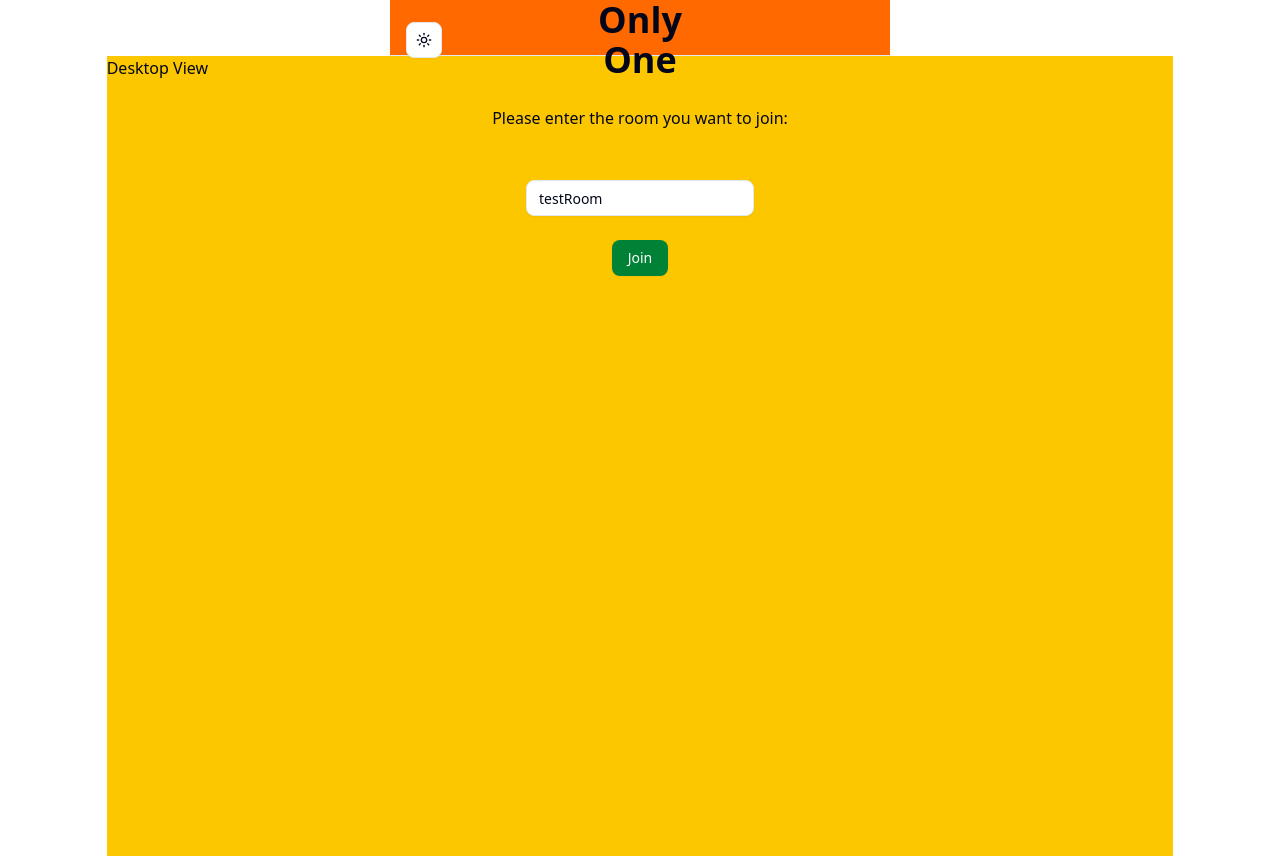
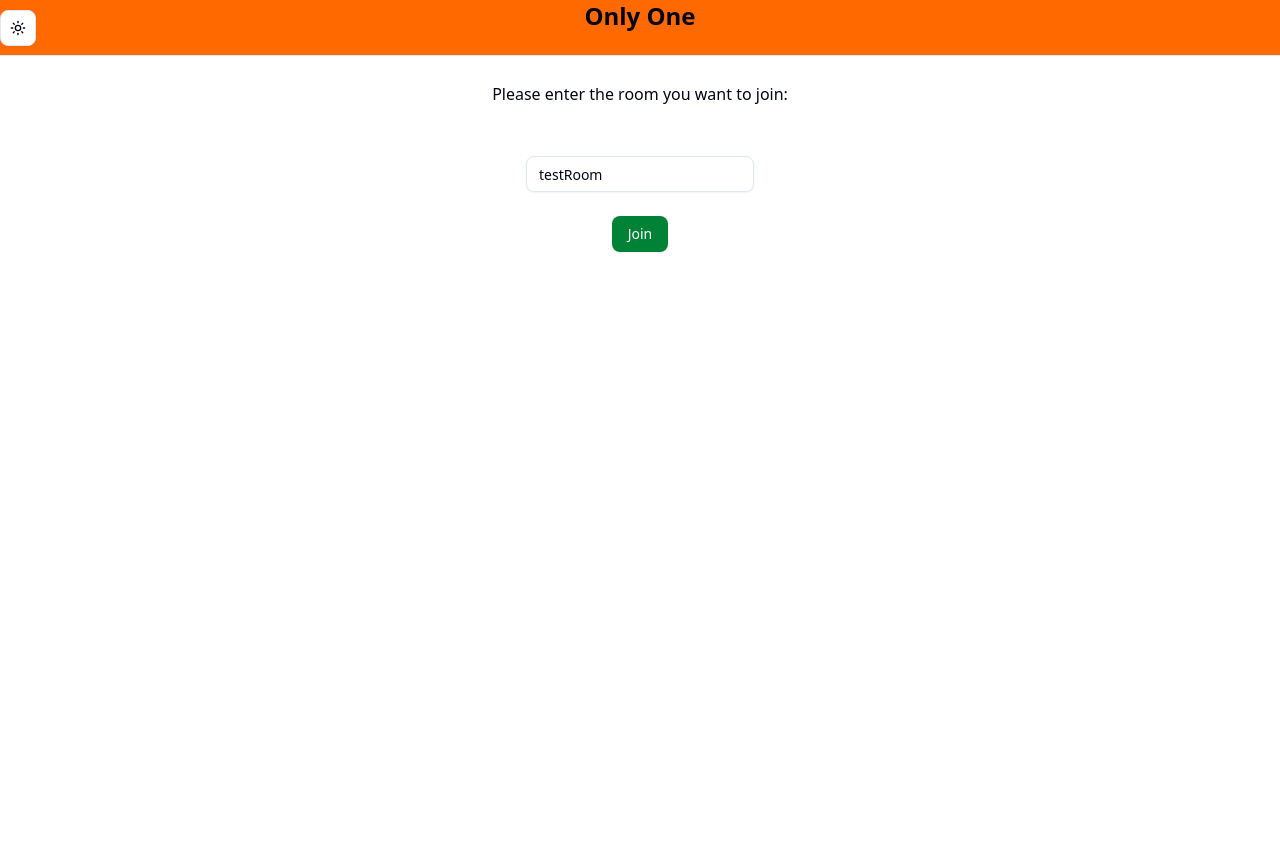
Before and after one commit to bevlee/onlyone, a SvelteKit app in the folder front/: page / in a window 1280 px wide. After the commit the page ends 800 px from the top, so only its background shows below. Built offline with nearby package versions, Linux system fonts and the light colour scheme.

Commit message:
play around with widths

```diff
--- a/front/src/routes/+layout.svelte
+++ b/front/src/routes/+layout.svelte
@@ -5,6 +5,9 @@
 	import { ModeWatcher, toggleMode } from "mode-watcher";
 	import '../app.css';
 
+    let isMobileDevice = window.screen.width < 768;
+    let maxWidth = window.screen.width - 100;
+    console.log(maxWidth)
    let title = "Only One";
 
   let isOpen = false;
@@ -19,10 +22,26 @@
 </script>
 <ModeWatcher />
 
-<div class="mx-auto max-w-[500px] overflow-none">
+{#if isMobileDevice}
+
+<!-- <div class="aspect-[4/3] w-5/6 mx-auto m-6 bg-emerald-400 overflow-hidden">
+  <p>Mobile View</p>
+  </div> -->
+
+  {@render header(maxWidth)}
+{:else}
+  <!-- <div class="aspect-[4/3] w-5/6 mx-auto bg-yellow-400 overflow-hidden">
+	</div> -->
+
+	{@render header(500)}
+	{/if}
+
+
+	{#snippet header(width:number)}
+	<div class="mx-auto max-w-[{width}px] overflow-none">
 
 		<header class="sticky top-0 z-50 w-full border-b bg-orange-500 grid grid-cols-3 h-14">
-		<div class="flex justify-start items-center pl-4">
+			<div class="flex justify-start items-center pl-[2]">
 
 				<Button onclick={toggleMode} variant="outline" size="icon">
 				<SunIcon
@@ -35,10 +54,11 @@
 				</Button>
 			</div>
 			<!-- <h1 class="text-lg font-semibold  left-1/2 transform -translate-x-1/2 md:static md:transform-none md:mx-auto">{title}</h1> -->
-		<h1 class="text-4xl  font-bold text-center col-start-2 col-end-3">
+			<h1 class="text-2xl font-bold text-center col-start-2 col-end-3">
 				Only One
 			  </h1>
 		  </header>
 
 	</div>
+	{/snippet}
 {@render children()}
--- a/front/src/routes/+page.svelte
+++ b/front/src/routes/+page.svelte
@@ -2,10 +2,7 @@
     import RoomSelection from "$lib/Components/Homepage.svelte";
     import Room from "$lib/Components/Room.svelte";
 
-
-    let isMobileDevice = window.screen.width < 768;
-    let maxWidth = window.screen.width - 100;
-    console.log(maxWidth)
+    const { maxWidth } = $props();
 
     let roomName: string = $state("");
     let roomSelected: boolean = $state(false);
@@ -21,11 +18,6 @@
         roomName = ""
     }
   </script>
-  {#if isMobileDevice}
-
-  <div class="aspect-[4/3] w-5/6 mx-auto m-6 bg-emerald-400 overflow-hidden">
-    <!-- Mobile-optimized content -->
-    <p>Mobile View</p>
 
     {#if !roomSelected}
     <RoomSelection
@@ -36,24 +28,6 @@
     {roomName}
     {leaveRoom}
     />
-    {/if}
-  </div>
-    {:else}
-    <!-- Desktop content -->
-    <div class="aspect-[4/3] w-5/6 mx-auto bg-yellow-400 overflow-hidden">
-        <p>Desktop View</p>
-
-        {#if !roomSelected}
-        <RoomSelection
-            {joinRoom}
-            />
-            {:else}
-        <Room
-        {roomName}
-        {leaveRoom}
-        />
-        {/if}
-    </div>
     {/if}
 
   <style>
```
Lines whose indentation alone changed are shown as unchanged.
